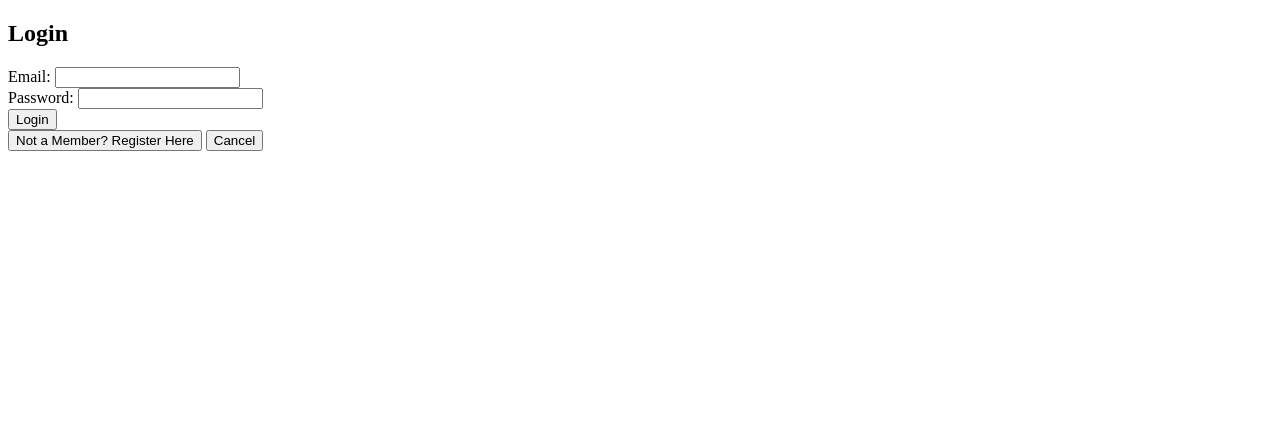
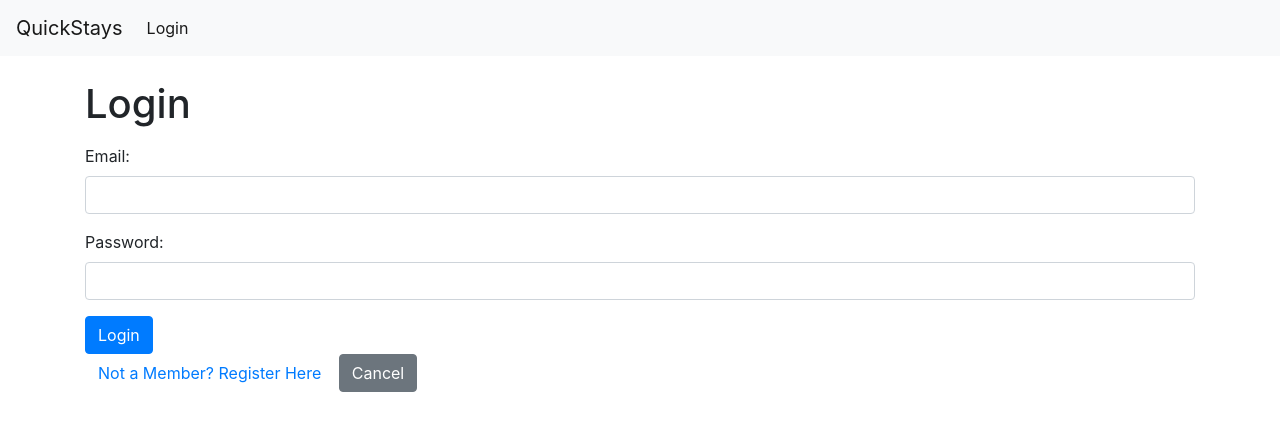
Before and after one commit to Hecktox/QuickStays, a PHP site: page /Views/Login/index.php in a window 1280 px wide. Shown: the top 431 px of the page. Run offline with PHP 8.4, Linux system fonts and the light colour scheme; some libraries are stand-ins or nearby versions.

Commit message:
login gui

```diff
--- a/QuickStays/Views/Login/index.php
+++ b/QuickStays/Views/Login/index.php
@@ -10,25 +10,45 @@
 
 <head>
     <title>Login</title>
+    <!-- Include Bootstrap CSS -->
+    <link rel="stylesheet" href="https://stackpath.bootstrapcdn.com/bootstrap/4.5.2/css/bootstrap.min.css">
+    <!-- Include Bootstrap JavaScript and its dependencies -->
+    <script src="https://code.jquery.com/jquery-3.5.1.slim.min.js"></script>
+    <script src="https://cdn.jsdelivr.net/npm/popper.js@1.9.5/umd.js"></script>
+    <script src="https://stackpath.bootstrapcdn.com/bootstrap/4.5.2/js/bootstrap.min.js"></script>
 </head>
 
 <body>
-    <section class="h-100 gradient-form" style="background-color: #00000;">
-        <h1>Login</h1>
+    <!-- Bootstrap Navigation Bar -->
+    <nav class="navbar navbar-expand-lg navbar-light bg-light">
+        <a class="navbar-brand" href="#">QuickStays</a>
+        <div class="collapse navbar-collapse" id="navbarNavAltMarkup">
+            <div class="navbar-nav">
+                <a class="nav-item nav-link active" href="#">Login <span class="sr-only">(current)</span></a>
+            </div>
+        </div>
+    </nav>
+
+    <div class="container mt-4">
+        <h1 class="mb-3">Login</h1>
         <form method="POST" action="/eCommerce-Project/QuickStays/index.php?entity=login&action=login">
-            <label for="email">Email:</label>
-            <input type="email" name="email" required><br>
+            <div class="form-group">
+                <label for="email">Email:</label>
+                <input type="email" class="form-control" name="email" required>
+            </div>
 
-            <label for="password">Password:</label>
-            <input type="password" name="password" required><br>
+            <div class="form-group">
+                <label for="password">Password:</label>
+                <input type="password" class="form-control" name="password" required>
+            </div>
 
-            <input type="submit" name="login" value="Login">
+            <button type="submit" class="btn btn-primary" name="login">Login</button>
         </form>
-        <button type="button"
+        <button type="button" class="btn btn-link"
             onclick="window.location.href='/eCommerce-Project/QuickStays/index.php?entity=user&action=register'">Not a
             Member? Register Here</button>
-        <button onclick="window.location.href='/eCommerce-Project/QuickStays'">Cancel</button>
-    </section>
+        <button class="btn btn-secondary" onclick="window.location.href='/eCommerce-Project/QuickStays'">Cancel</button>
+    </div>
 </body>
 
 </html>
```
Also changed, not shown: 2 other files.
